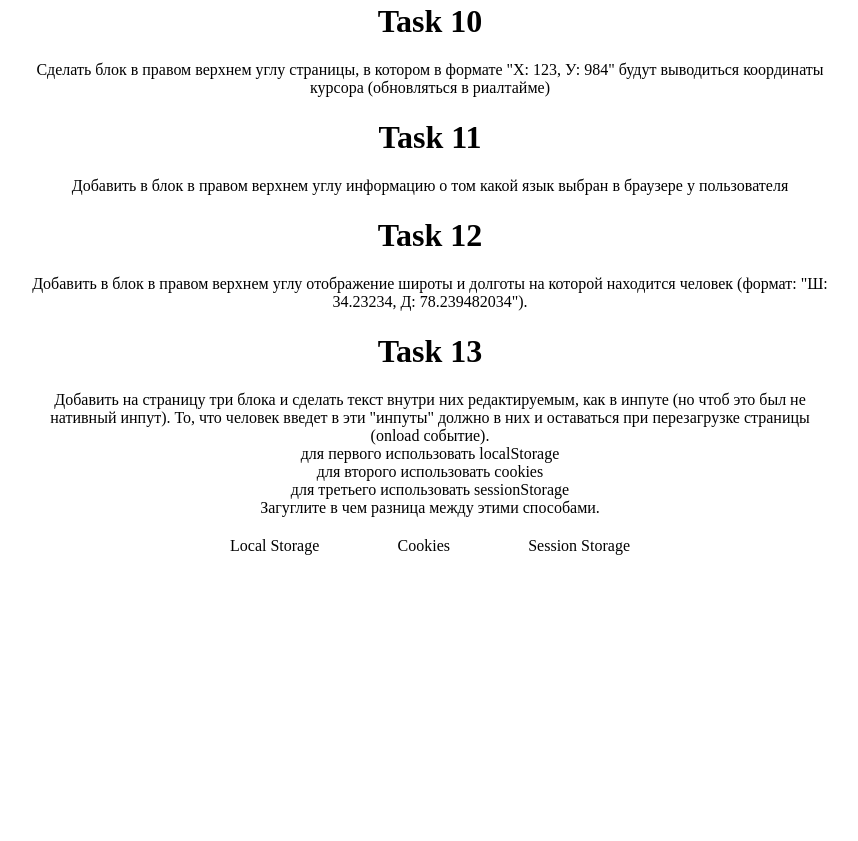
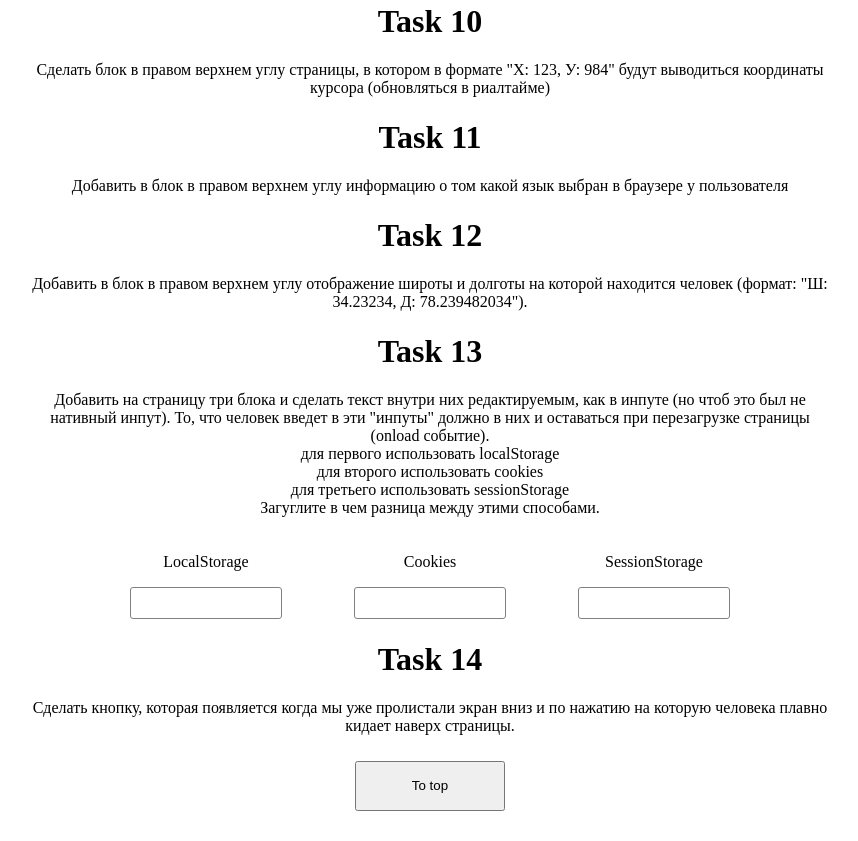
Before and after one commit to ts-olga/1.2-js, a plain HTML site: page index.html in a window 1280 px wide. Shown: the part 2758-3599 px from the top of the page, without its empty margins (210-1068 px from the left). Before the commit the page ends 3333 px from the top, so only its background shows below. Drawn offline with Linux system fonts and the light colour scheme.

Commit message:
Tasks 12-13

```diff
--- a/index.html
+++ b/index.html
@@ -175,10 +175,27 @@
           Загуглите в чем разница между этими способами.
         </p>
         <div class="title">
-          <div>Local Storage</div>
-          <div>Cookies</div>
-          <div>Session Storage</div>
+          <div>
+            <p>LocalStorage</p>
+            <div id="input1" contenteditable="true"></div>
+          </div>
+          <div>
+            <p>Cookies</p>
+            <div id="input2" contenteditable="true"></div>
+          </div>
+          <div>
+            <p>SessionStorage</p>
+            <div id="input3" contenteditable="true"></div>
+          </div>
         </div>
+      </div>
+      <div class="task14">
+        <h1>Task 14</h1>
+        <p>
+          Сделать кнопку, которая появляется когда мы уже пролистали экран вниз
+          и по нажатию на которую человека плавно кидает наверх страницы.
+        </p>
+        <button>To top</button>
       </div>
     </div>
 
--- a/script.js
+++ b/script.js
@@ -108,10 +108,45 @@ let selectedLanguage = navigator.language;
 document.getElementById("language").innerHTML = `Language: ${selectedLanguage}`;
 
 //Task 12
-// navigator.geolocation.getCurrentPosition(function (position) {
-//   document.getElementById(
-//     "location"
-//   ).innerHTML = `Longitude: ${position.coords.longitude}, Latitude: ${position.coords.latitude}`;
-// });
+navigator.geolocation.getCurrentPosition(function (position) {
+  document.getElementById(
+    "location"
+  ).innerHTML = `Longitude: ${position.coords.longitude}, Latitude: ${position.coords.latitude}`;
+});
 
-// Task 13
+//Task 13
+document.getElementById("input1").addEventListener("input", function () {
+  localStorage.setItem(
+    "localStorage",
+    document.getElementById("input1").innerHTML
+  );
+});
+
+document.getElementById("input2").addEventListener("input", function () {
+  document.cookie = `cookie= ${document.getElementById("input2").innerHTML}`;
+});
+
+document.getElementById("input3").addEventListener("input", function () {
+  sessionStorage.setItem(
+    "sessionStorage",
+    document.getElementById("input3").innerHTML
+  );
+});
+
+onload = loadInput();
+
+function loadInput() {
+  document.getElementById("input1").innerHTML =
+    localStorage.getItem("localStorage");
+
+  let cookieInfo = document.cookie.split(";");
+
+  for (let i = 0; i < cookieInfo.length; i++) {
+    if (cookieInfo[i].includes("cookie=")) {
+      document.getElementById("input2").innerHTML = cookieInfo[i].split("=")[1];
+    }
+  }
+
+  document.getElementById("input3").innerHTML =
+    sessionStorage.getItem("sessionStorage");
+}
--- a/style.css
+++ b/style.css
@@ -73,6 +73,15 @@ img {
 .title {
   display: flex;
   justify-content: space-between;
-  max-width: 400px;
+  max-width: 600px;
   margin: 20px auto;
 }
+
+#input1,
+#input2,
+#input3 {
+  width: 150px;
+  height: 30px;
+  border: 1px solid gray;
+  border-radius: 3px;
+}
```
